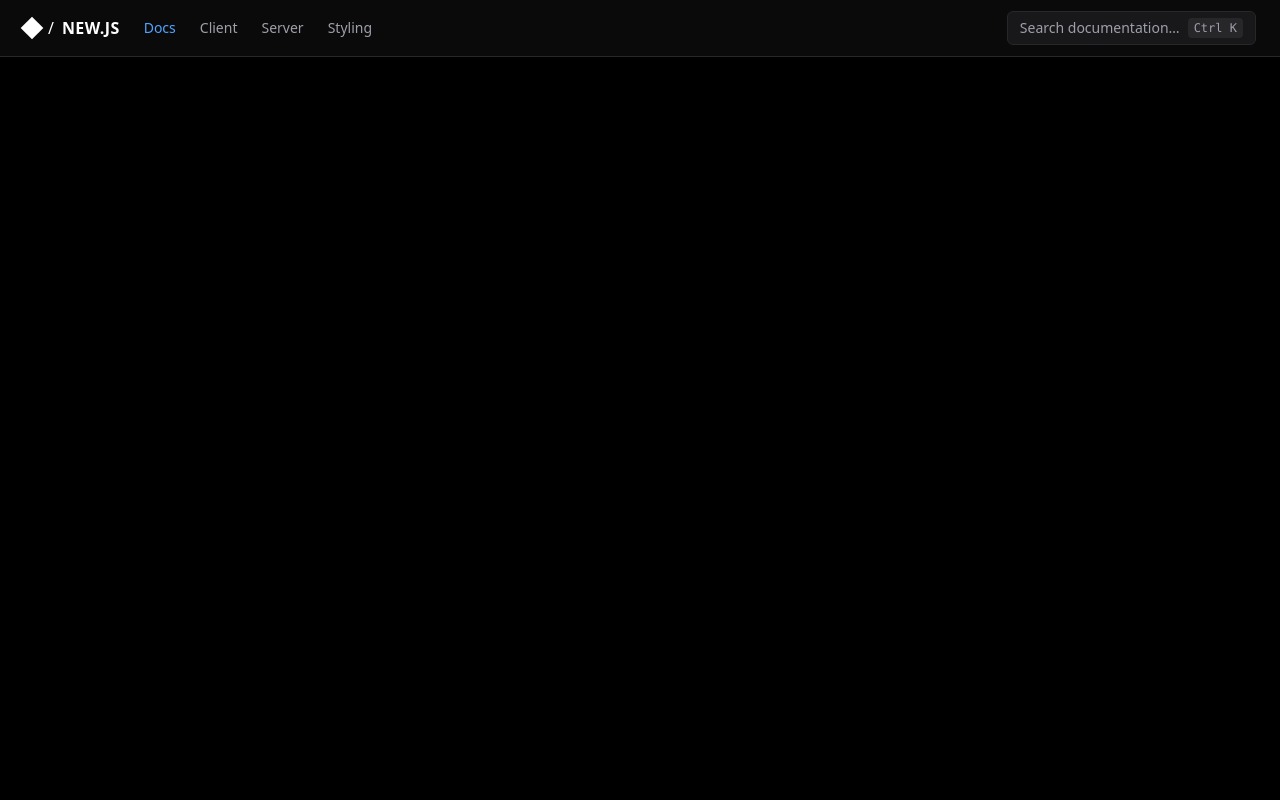
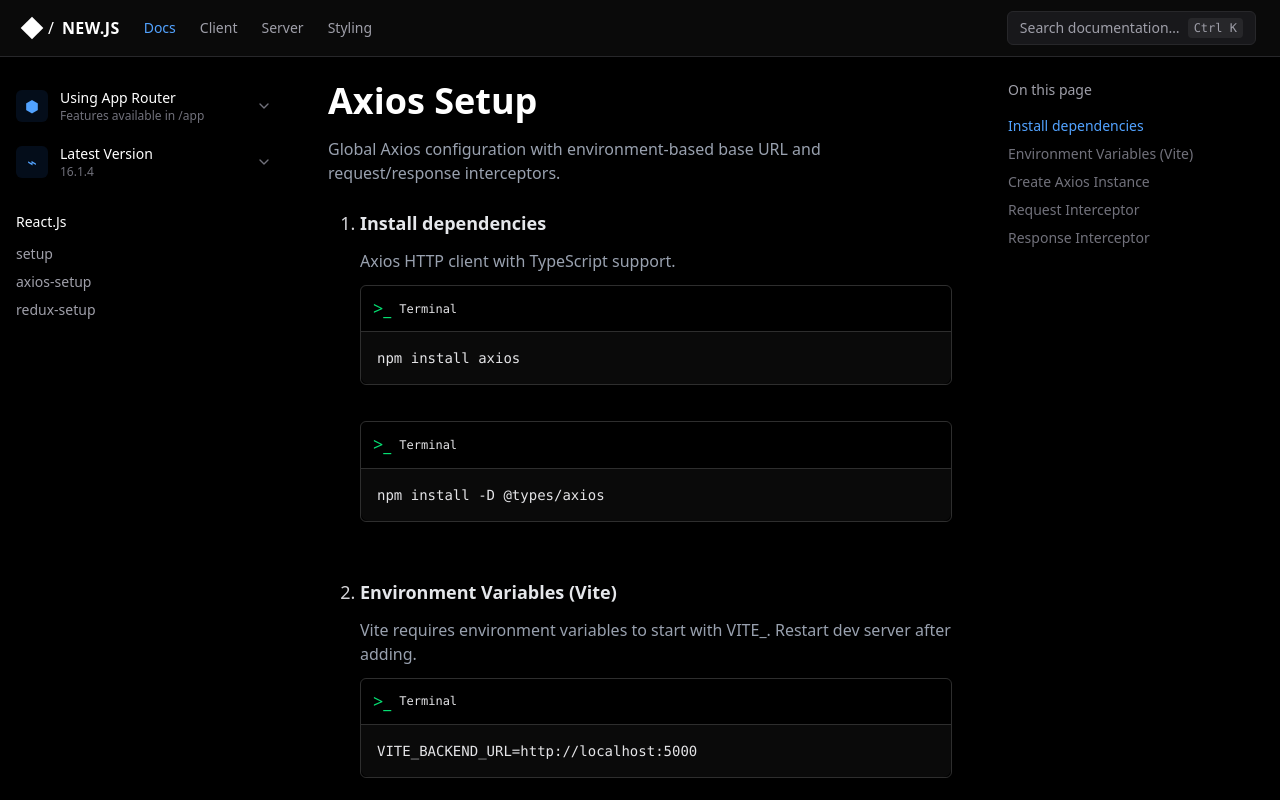
Before and after one commit to Vinitsarvaiya/new-projects, a React (Vite) app: page /axios in a window 1280 px wide. Shown: the top 800 px of the page. Built offline with nearby package versions, Linux system fonts and the light colour scheme; some icons are missing.

Commit message:
added axios data

```diff
--- a/src/App.tsx
+++ b/src/App.tsx
@@ -13,7 +13,7 @@ import { BrowserRouter as Router, Routes, Route, Navigate } from "react-router-d
 // import PostgresNode from "./pages/PostgresNode";
 import Navbar from "./components/navbar/Navbar";
 import Docs from "./pages/Docs";
-import { reactDocs, reactRedux } from "./data/ReactDocs";
+import { reactAxios, reactDocs, reactRedux } from "./data/ReactDocs";
 
 
 function App() {
@@ -24,6 +24,7 @@ function App() {
       <Routes>
         <Route path="/" element={<Navigate to="/setup" />} />
         <Route path="/setup" element={<Docs src={reactDocs}/>} />
+        <Route path="/axios" element={<Docs src={reactAxios}/>} />
         <Route path="/redux-setup" element={<Docs src={reactRedux}/>} />
         {/* <Route path="/nextjs" element={<NextJS />} />
          <Route path="/hooks" element={<UserHookDoc />} />
--- a/src/data/ReactDocs.ts
+++ b/src/data/ReactDocs.ts
@@ -76,6 +76,106 @@ export const reactDocs = [
     },
 ];
 
+export const reactAxios = [
+    {
+      title: "Axios Setup",
+      description:
+        "Global Axios configuration with environment-based base URL and request/response interceptors.",
+      sections: [
+        {
+          heading: "Install dependencies",
+          description: "Axios HTTP client with TypeScript support.",
+          codes: [
+            "npm install axios",
+            "npm install -D @types/axios",
+          ],
+        },
+        {
+          heading: "Environment Variables (Vite)",
+          description:
+            "Vite requires environment variables to start with VITE_. Restart dev server after adding.",
+          codes: [
+            "VITE_BACKEND_URL=http://localhost:5000",
+          ],
+        },
+        {
+          heading: "Create Axios Instance",
+          description:
+            "Centralized Axios instance with base URL and JSON headers.",
+          block: true,
+          code: `// src/api/axios.ts
+  import axios, { type AxiosResponse } from "axios";
+
+  /** Common API success response type */
+  export type APISuccessResponse<T = undefined> = {
+    error: boolean;
+    message: string;
+    data: T;
+    response: AxiosResponse<T>;
+  };
+
+  /** Backend base URL */
+  const API_BASE_URL = import.meta.env.VITE_BACKEND_URL;
+
+  if (!API_BASE_URL) {
+    console.error("VITE_BACKEND_URL is missing");
+  }
+
+  /** Axios instance */
+  const api = axios.create({
+    baseURL: API_BASE_URL,
+    headers: {
+      "Content-Type": "application/json",
+    },
+  });
+
+
+   /**
+   * All belowe code will be added here
+   */
+
+
+  export default api;`,
+        },
+        {
+          heading: "Request Interceptor",
+          description:
+            "Automatically attach JWT token to every request.",
+          block: true,
+          code: `// Attach token to requests
+  api.interceptors.request.use(
+    (config) => {
+      const token = localStorage.getItem("token");
+      if (token) {
+        config.headers.Authorization = \`Bearer \${token}\`;
+      }
+      return config;
+    },
+    (error) => Promise.reject(error)
+  );`,
+        },
+        {
+          heading: "Response Interceptor",
+          description:
+            "Handle unauthorized responses globally.",
+          block: true,
+          code: `// Handle 401 responses
+  api.interceptors.response.use(
+    (response) => response,
+    (error) => {
+      if (error.response?.status === 401) {
+        localStorage.removeItem("token");
+        // optional: window.location.href = "/login";
+      }
+      return Promise.reject(error);
+    }
+  );`,
+        },
+      ],
+    },
+  ];
+
+
 export const reactRedux = [
     {
         title: "Redux Toolkit Setup",
--- a/src/data/docsConfig.ts
+++ b/src/data/docsConfig.ts
@@ -54,6 +54,7 @@ export const docsConfig: DocSection[] = [
     collapsible: false,
     items: [
       { id: "setup", label: "setup" },
+      { id: "axios", label: "axios-setup" },
       { id: "redux-setup", label: "redux-setup" },
       // { id: "compiler", label: "Next.js Compiler" },
       // { id: "browsers", label: "Supported Browsers" },
```
